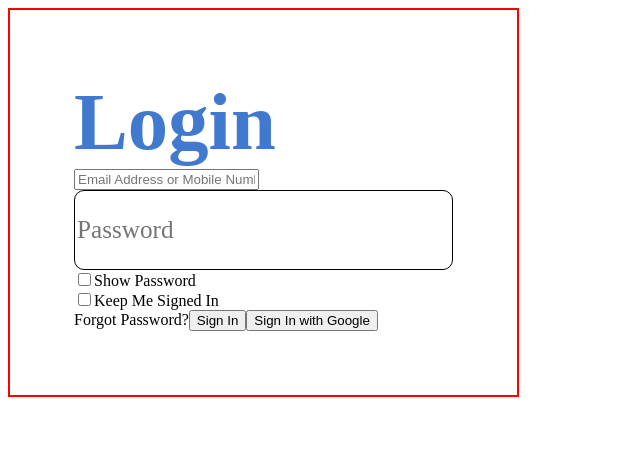
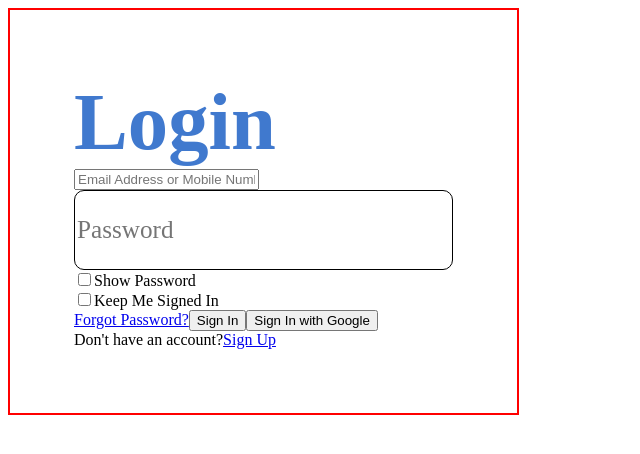
Before and after one commit to Re-Dye/Trek-Diaries, a Next.js app in the folder front-end/: page / in a window 1280 px wide. Shown: the top 454 px of the page, without its empty margins (0-640 px from the left). Built offline with nearby package versions, Linux system fonts and the light colour scheme; no server answers.

Commit message:
added ui for sign up in sign in

```diff
--- a/front-end/src/app/page.tsx
+++ b/front-end/src/app/page.tsx
@@ -4,6 +4,7 @@ import styles from './page.module.css'
 import { useState } from 'react';
 import { createClient } from '@supabase/supabase-js'
 import { useRouter } from 'next/navigation'
+import Link from 'next/link';
 
 const supabase_url: string = (process.env.NEXT_PUBLIC_SUPABASE_URL as string)
 const supabase_anon_key: string = (process.env.NEXT_PUBLIC_SUPABASE_ANON_KEY as string)
@@ -57,10 +58,13 @@ function Login() {
       <label htmlFor='keep_me_signed_in'>Keep Me Signed In</label>
 
       <br />
-      <a target='_blank'>Forgot Password?</a>
+      <Link href='/reset_password'>Forgot Password?</Link>
 
       <button>Sign In</button>
       <button onClick={ signInWithGoogle }>Sign In with Google</button>
+      <br />
+      <>Don't have an account?</>
+      <Link href='/sign_up'>Sign Up</Link>
     </>
   )
 }
```
Also changed, not shown: front-end/src/app/feeds/page.module.css (added), front-end/src/app/sign_up/page.module.css (added), front-end/src/app/sign_up/page.tsx (added), 1 other file (tests, documents, lock files or other folders).
